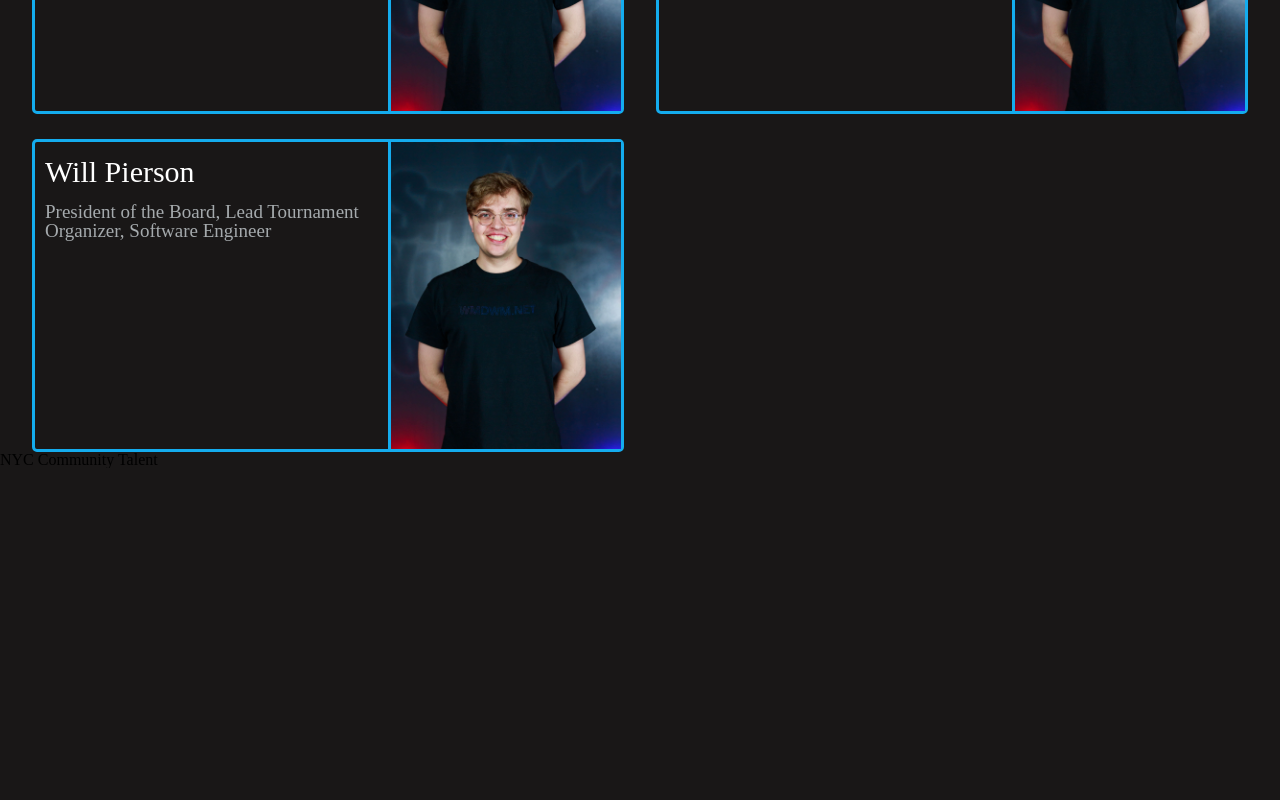
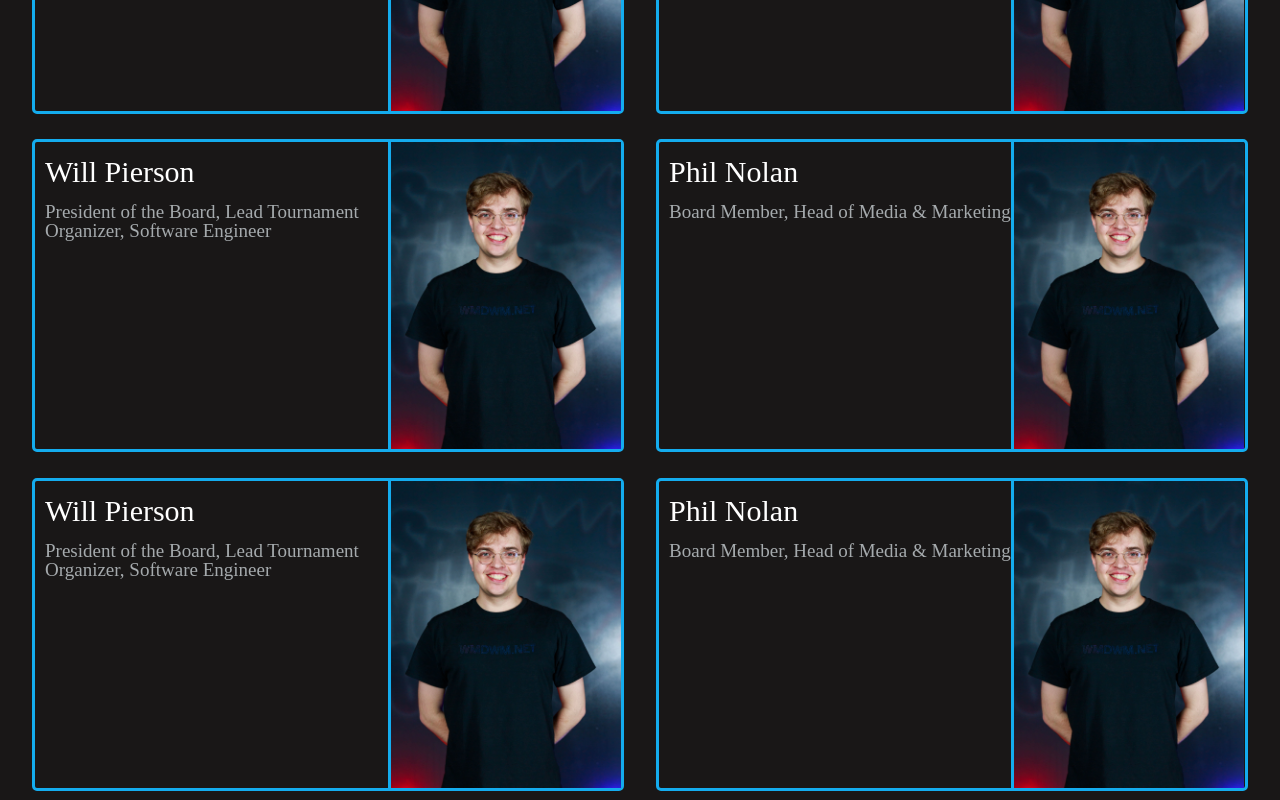
Before and after one commit to willcpierson/nyc-melee-website, a React (Create React App) app in the folder frontend/: page /staff in a window 1280 px wide. Shown: the part 700-1500 px from the top of the page. Before the commit the page ends 1168 px from the top, so only its background shows below. Built offline with nearby package versions, Linux system fonts and the light colour scheme.

Commit message:
add Phil to staff data

```diff
--- a/frontend/src/components/StaffMember/index.js
+++ b/frontend/src/components/StaffMember/index.js
@@ -6,13 +6,23 @@
 
 
     return (
-        <div id={styles.staffBox}>
+        <>
+            <div id={styles.staffBox}>
+                <div id={styles.textBox}>
+                    <h2 id={styles.nameTag}>Will Pierson</h2>
+                    <h3 id={styles.positionTitle}>President of the Board, Lead Tournament Organizer, Software Engineer</h3>
+                </div>
+                <img id={styles.portrait} src={willPortrait} alt="" />
+            </div>
+
+            <div id={styles.staffBox}>
             <div id={styles.textBox}>
-                <h2 id={styles.nameTag}>Will Pierson</h2>
-                <h3 id={styles.positionTitle}>President of the Board, Lead Tournament Organizer, Software Engineer</h3>
+                <h2 id={styles.nameTag}>Phil Nolan</h2>
+                <h3 id={styles.positionTitle}>Board Member, Head of Media & Marketing</h3>
             </div>
             <img id={styles.portrait} src={willPortrait} alt="" />
-        </div>
+            </div>
+        </>
     );
 };
 
```
